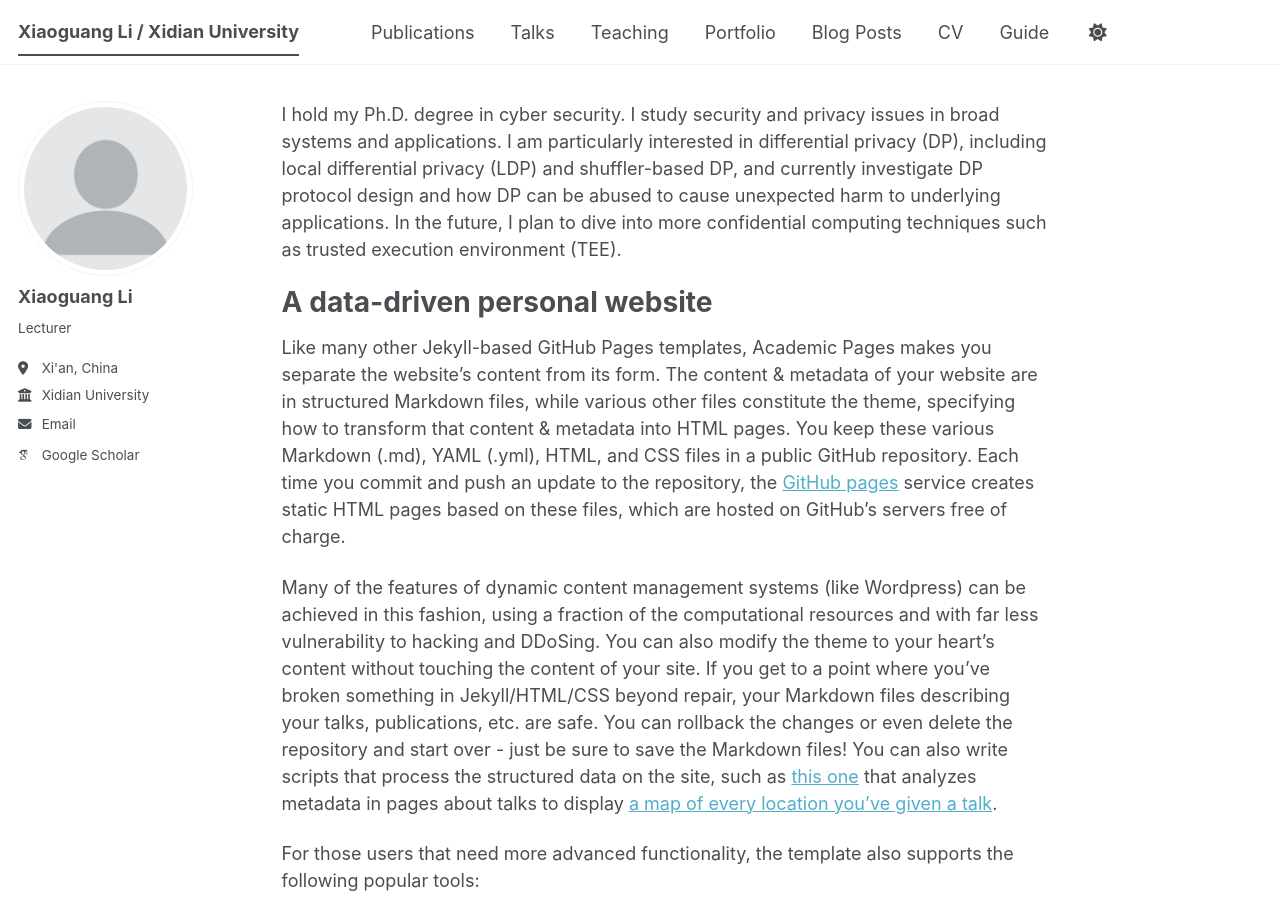
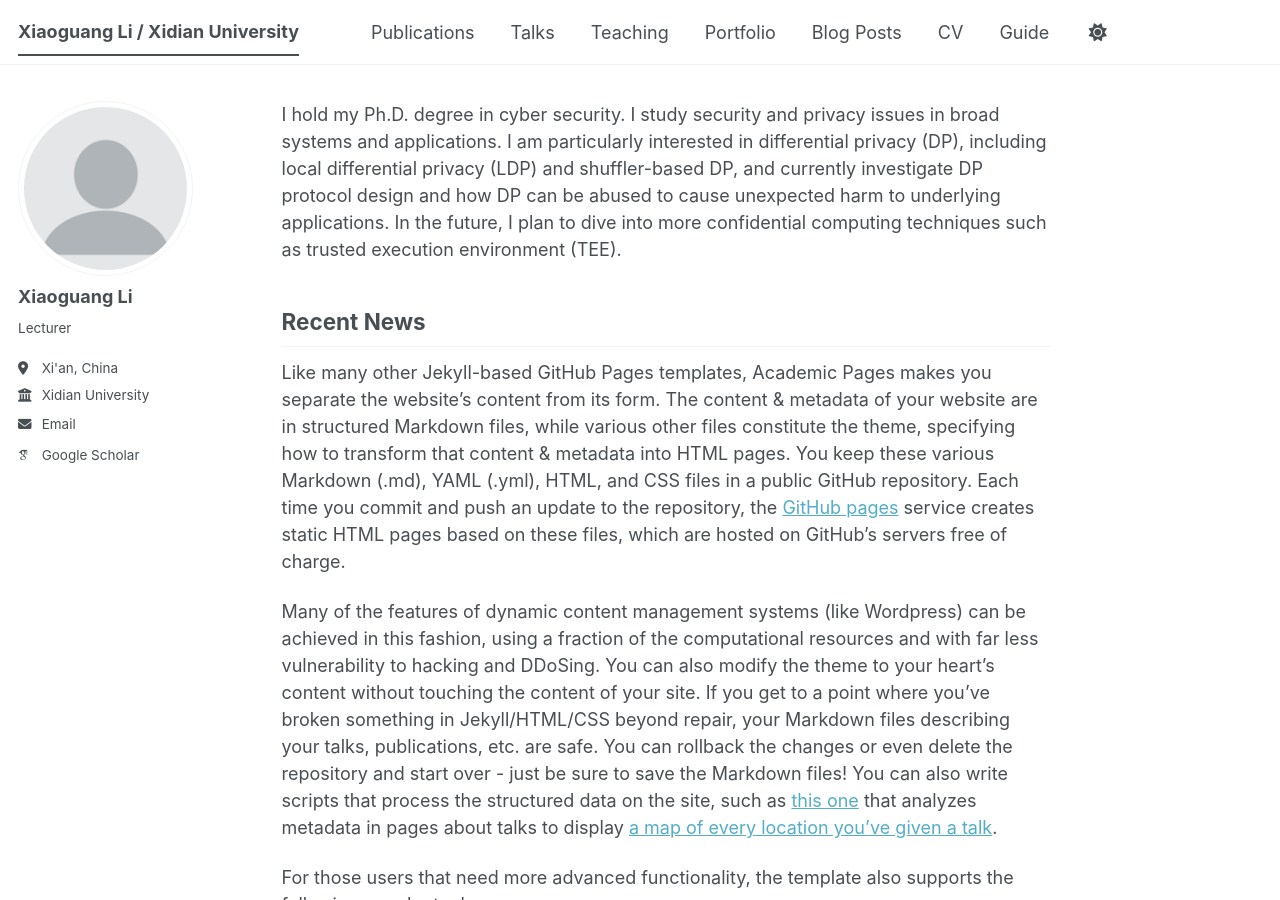
Before and after one commit to meliosem/meliosem.github.io, a Jekyll site: the page built from _pages/about.md, in a window 1280 px wide and 900 px high. Built offline with Jekyll 4.4.1, drawn with Linux system fonts in a browser that asks for light colours; some web fonts are replaced; a script bundle is joined from its source files by our own code; library files that are not in the unit come from our copies.

Commit message:
first commit

```diff
--- a/_pages/about.md
+++ b/_pages/about.md
@@ -11,8 +11,8 @@ I hold my Ph.D. degree in cyber security. I study security and privacy issues in
 
 
 
-A data-driven personal website
-======
+Recent News
+-----------
 Like many other Jekyll-based GitHub Pages templates, Academic Pages makes you separate the website's content from its form. The content & metadata of your website are in structured Markdown files, while various other files constitute the theme, specifying how to transform that content & metadata into HTML pages. You keep these various Markdown (.md), YAML (.yml), HTML, and CSS files in a public GitHub repository. Each time you commit and push an update to the repository, the [GitHub pages](https://pages.github.com/) service creates static HTML pages based on these files, which are hosted on GitHub's servers free of charge.
 
 Many of the features of dynamic content management systems (like Wordpress) can be achieved in this fashion, using a fraction of the computational resources and with far less vulnerability to hacking and DDoSing. You can also modify the theme to your heart's content without touching the content of your site. If you get to a point where you've broken something in Jekyll/HTML/CSS beyond repair, your Markdown files describing your talks, publications, etc. are safe. You can rollback the changes or even delete the repository and start over - just be sure to save the Markdown files! You can also write scripts that process the structured data on the site, such as [this one](https://github.com/academicpages/academicpages.github.io/blob/master/talkmap.ipynb) that analyzes metadata in pages about talks to display [a map of every location you've given a talk](https://academicpages.github.io/talkmap.html).
```
